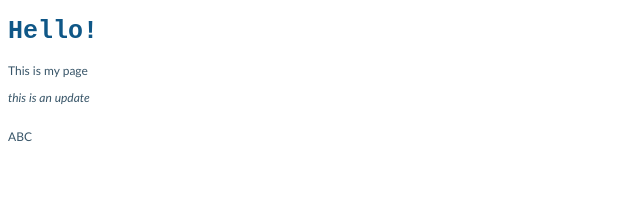
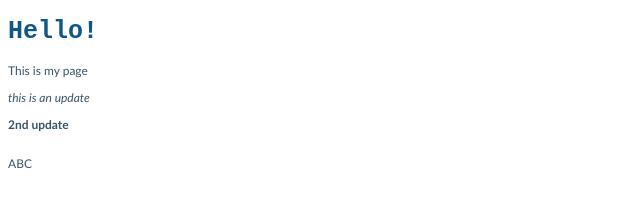
Before and after one commit to cmondejarc/test, a plain HTML site: page index.html in a window 1280 px wide. Shown: the whole page, without its empty margins (0-640 px from the left). Drawn offline with Linux system fonts and the light colour scheme.

Commit message:
updated index

```diff
--- a/index.html
+++ b/index.html
@@ -35,6 +35,7 @@
     <h1>Hello!</h1>
     <p>This is my page</p>
     <p><em>this is an update</em></p>
+    <p><b>2nd update</b></p>
     <div class="container">
     <p>A</p>
     <p>B</p>
```
